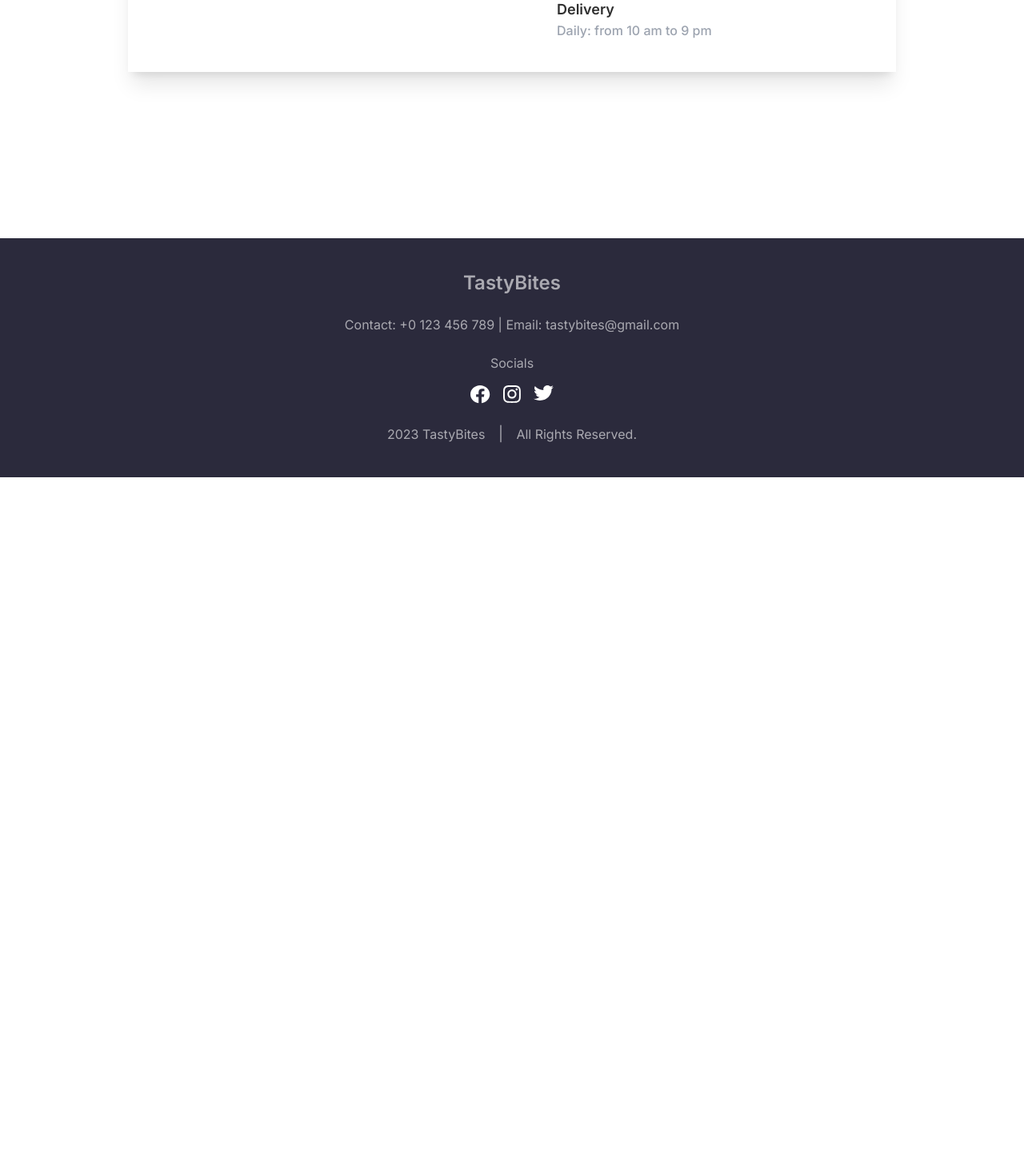
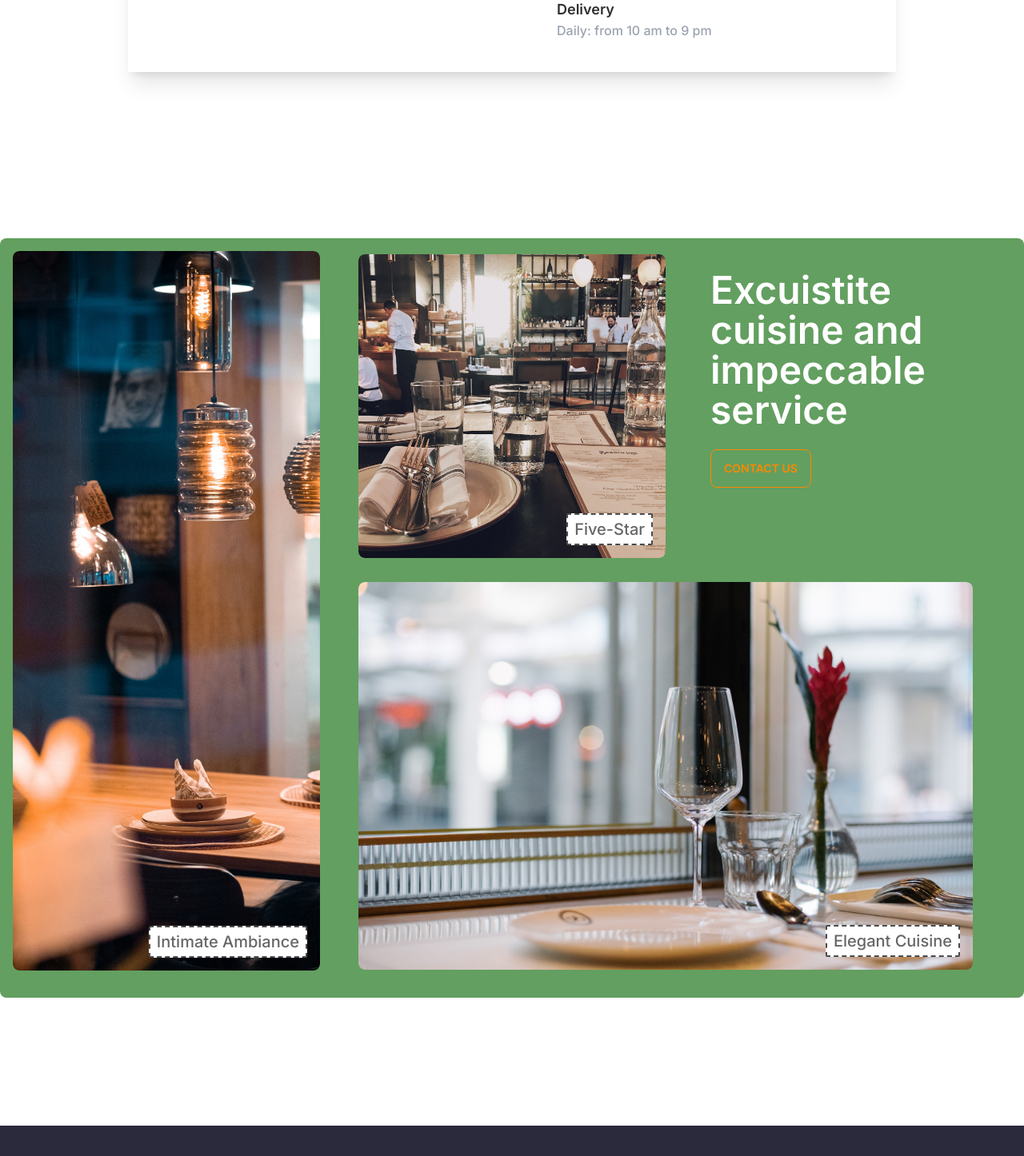
Before and after one commit to Jeetjyoti-Deka/TastyBites, a Next.js app: page / in a window 1280 px wide. Shown: the part 2540-3986 px from the top of the page at 80% size. Before the commit the page ends 3137 px from the top, so only its background shows below. Built offline with nearby package versions, Linux system fonts and the light colour scheme.

Commit message:
Vibe section web version done

```diff
--- a/app/page.tsx
+++ b/app/page.tsx
@@ -2,6 +2,7 @@ import Delivery from "@/components/Delivery";
 import Details from "@/components/Details";
 import Hero from "@/components/Hero";
 import Menu from "@/components/Menu";
+import Vibe from "@/components/Vibe";
 
 export default function Home() {
   return (
@@ -10,6 +11,7 @@ export default function Home() {
       <Menu />
       <Delivery />
       <Details />
+      <Vibe />
     </div>
   );
 }
--- /dev/null
+++ b/components/Vibe.tsx
@@ -0,0 +1,55 @@
+import Image from "next/image";
+
+const Vibe = () => {
+  return (
+    <div className="max-container ">
+      <div className="w-full h-[950px] bg-accent mx-auto rounded-lg relative p-4 mb-40 overflow-hidden">
+        <div className="group w-[30%] h-[900px] absolute overflow-hidden rounded-lg">
+          <Image
+            src="/photos-img-1.jpg"
+            alt="vibe-photo"
+            width={1000}
+            height={500}
+            className="w-full h-full object-cover rounded-lg hover:scale-110 transition-all"
+          />
+          <p className="absolute bottom-4 right-4 text-black/60 text-xl bg-white px-2 py-1 rounded-sm font-medium border-2 border-black/70 border-dashed group-hover:scale-105 transition-all">
+            Intimate Ambiance
+          </p>
+        </div>
+        <div className="group w-[30%] h-[380px] absolute top-5 left-[35%] overflow-hidden rounded-lg">
+          <Image
+            src="/photos-img-2.jpg"
+            alt="vibe-photo"
+            width={1000}
+            height={500}
+            className="w-full h-full object-cover rounded-lg hover:scale-110 transition-all"
+          />
+          <p className="absolute bottom-4 right-4 text-black/60 text-xl bg-white px-2 py-1 rounded-sm font-medium border-2 border-black/70 border-dashed group-hover:scale-105 transition-all">
+            Five-Star
+          </p>
+        </div>
+        <div className="w-[60%] h-[485px] absolute top-[430px] left-[35%] overflow-hidden rounded-lg">
+          <Image
+            src="/photos-img-3.jpg"
+            alt="vibe-photo"
+            width={1500}
+            height={900}
+            className="w-full h-full object-cover rounded-lg hover:scale-110 transition-all"
+          />
+          <p className="absolute bottom-4 right-4 text-black/60 text-xl bg-white px-2 py-1 rounded-sm font-medium border-2 border-black/70 border-dashed group-hover:scale-105 transition-all">
+            Elegant Cuisine
+          </p>
+        </div>
+        <div className="absolute right-2 top-10 max-w-[30%]">
+          <p className="text-5xl font-semibold text-white leading-[50px]">
+            Excuistite cuisine and impeccable service
+          </p>
+          <button className="btn btn-outline btn-primary mt-6">
+            Contact Us
+          </button>
+        </div>
+      </div>
+    </div>
+  );
+};
+export default Vibe;
```
Also changed, not shown: public/photos-img-2.jpg, public/photos-img-3.jpg.
